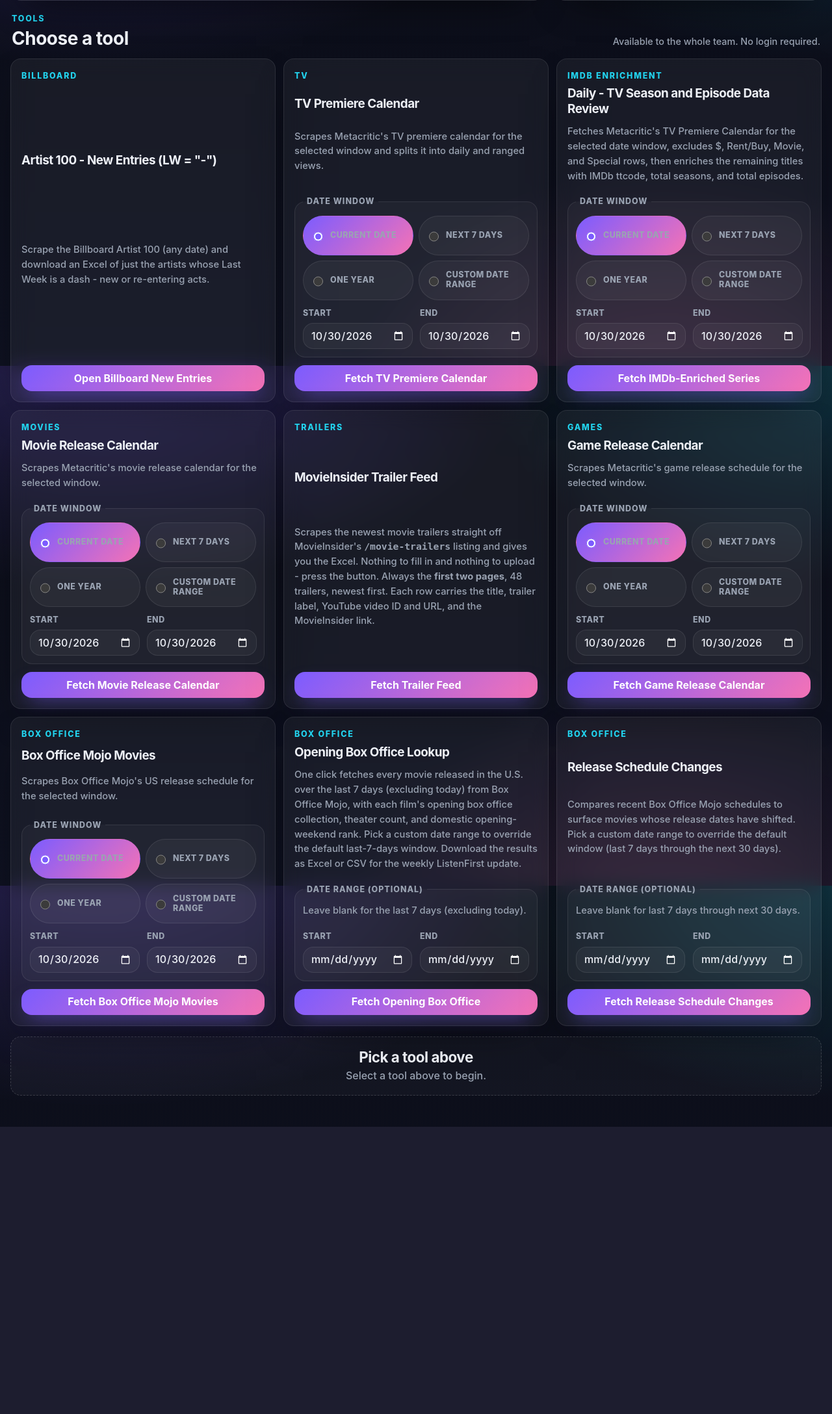
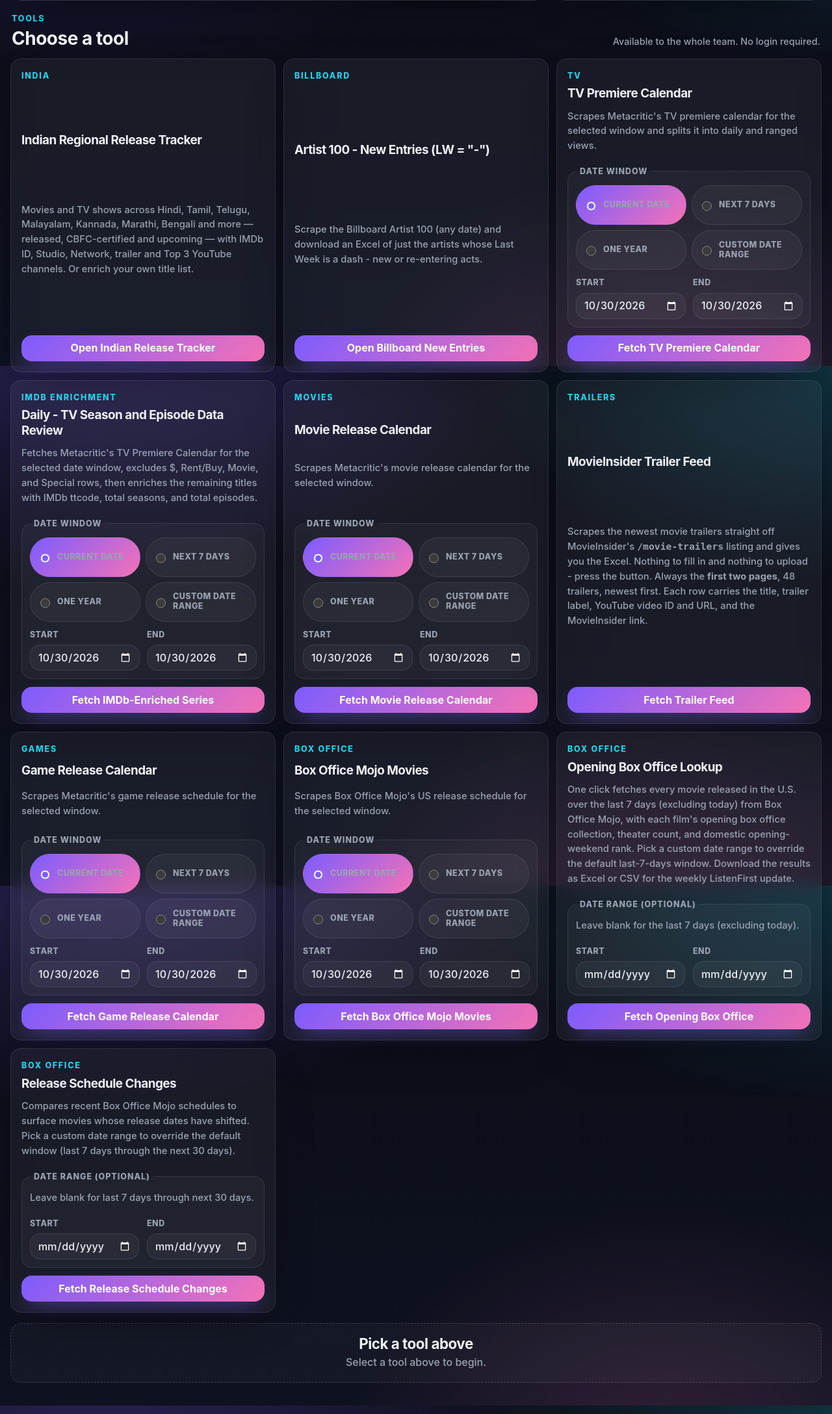
Before and after one commit to ramesh680/media-tools-hub, a FastAPI app: page / in a window 1280 px wide. Shown: the part 237-2413 px from the top of the page at 65% size. Before the commit the page ends 1971 px from the top, so only its background shows below. Run offline with FastAPI, Linux system fonts and the light colour scheme; data that the repository does not hold is empty; some libraries are stand-ins or nearby versions.

Commit message:
Add Indian Regional Release Tracker card to home page

```diff
--- a/app/templates/index.html
+++ b/app/templates/index.html
@@ -98,6 +98,13 @@
       <a class="primary-button" href="/youtube-release-verifier">Open YouTube Release Verifier</a>
     </article>
     {% endif %}
+
+    <article class="action-card">
+      <p class="eyebrow">India</p>
+      <h3>Indian Regional Release Tracker</h3>
+      <p>Movies and TV shows across Hindi, Tamil, Telugu, Malayalam, Kannada, Marathi, Bengali and more &mdash; released, CBFC-certified and upcoming &mdash; with IMDb ID, Studio, Network, trailer and Top 3 YouTube channels. Or enrich your own title list.</p>
+      <a class="primary-button" href="/indian-release-tracker">Open Indian Release Tracker</a>
+    </article>
 
     <article class="action-card">
       <p class="eyebrow">Billboard</p>
```
